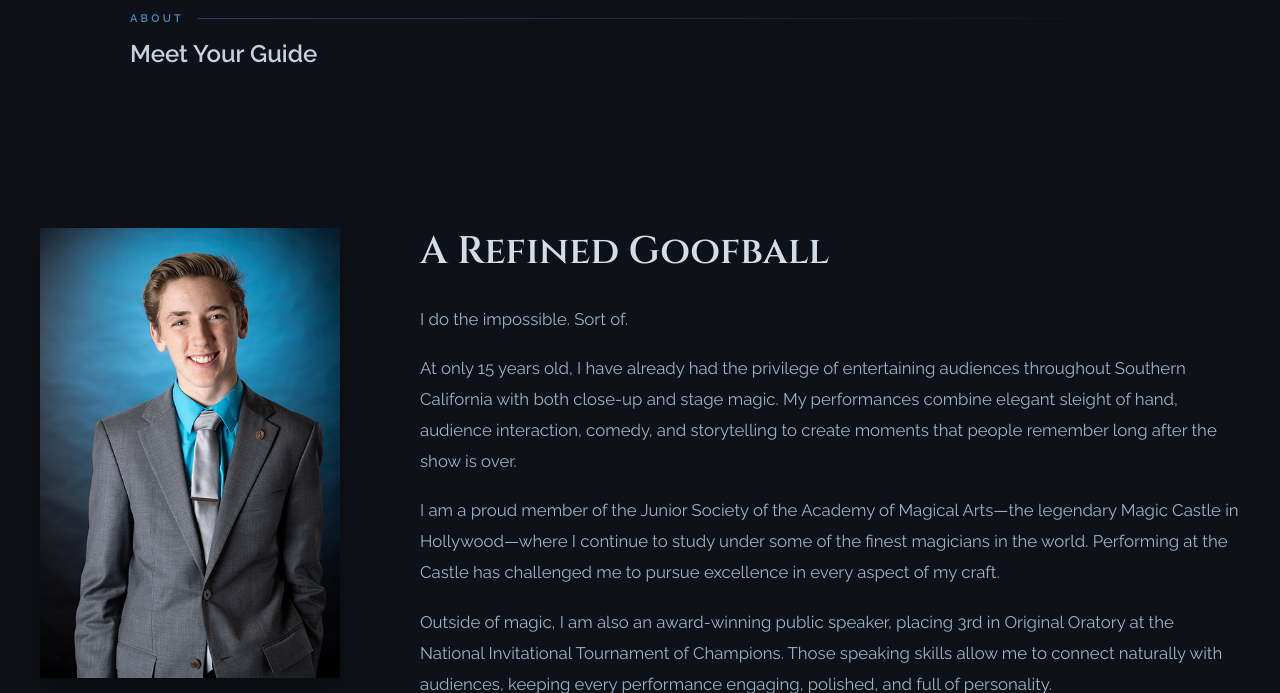
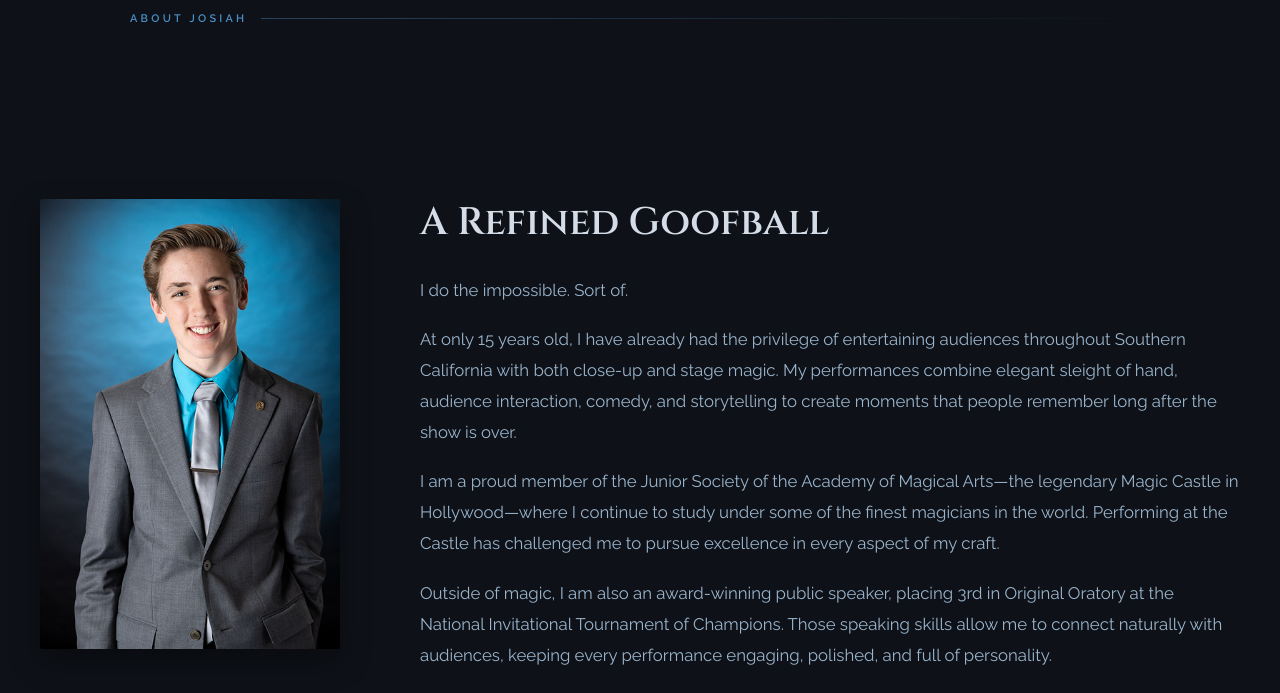
Before and after one commit to josiahguenther/magicwebsite, a Flask app: page /about in a window 1280 px wide. Shown: the part 68-761 px from the top of the page. Run offline with Flask 3, Linux system fonts and the light colour scheme.

Commit message:
Update about.html

```diff
--- a/templates/about.html
+++ b/templates/about.html
@@ -14,8 +14,7 @@ Learn more about Josiah Guenther, a professional magician based in Southern Cali
 <!-- ══ PAGE HEADER ══════════════════════════════════════════════ -->
 <section class="page-header">
     <div class="container">
-        <div class="section-label"><span>About</span></div>
-        <h1>Meet Your Guide</h1>
+        <div class="section-label"><span>About Josiah</span></div>
     </div>
 </section>
 
```
